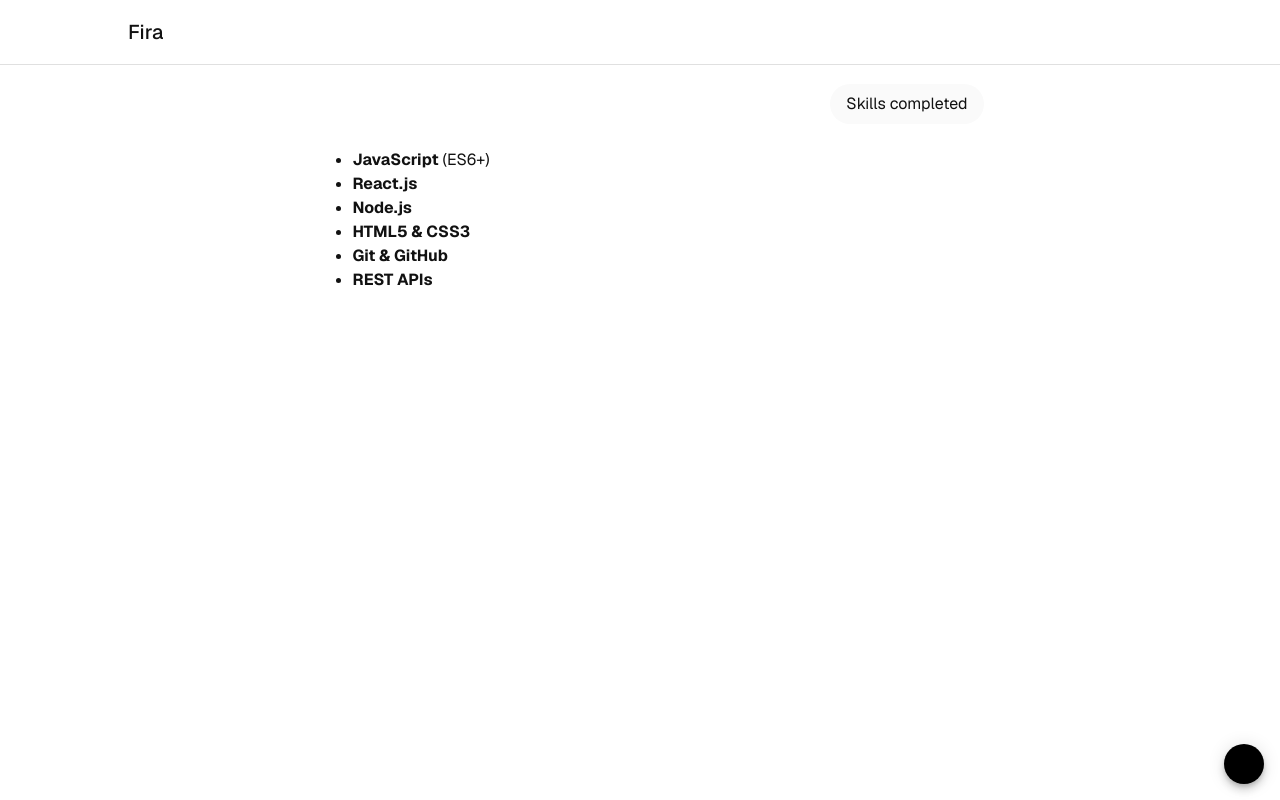
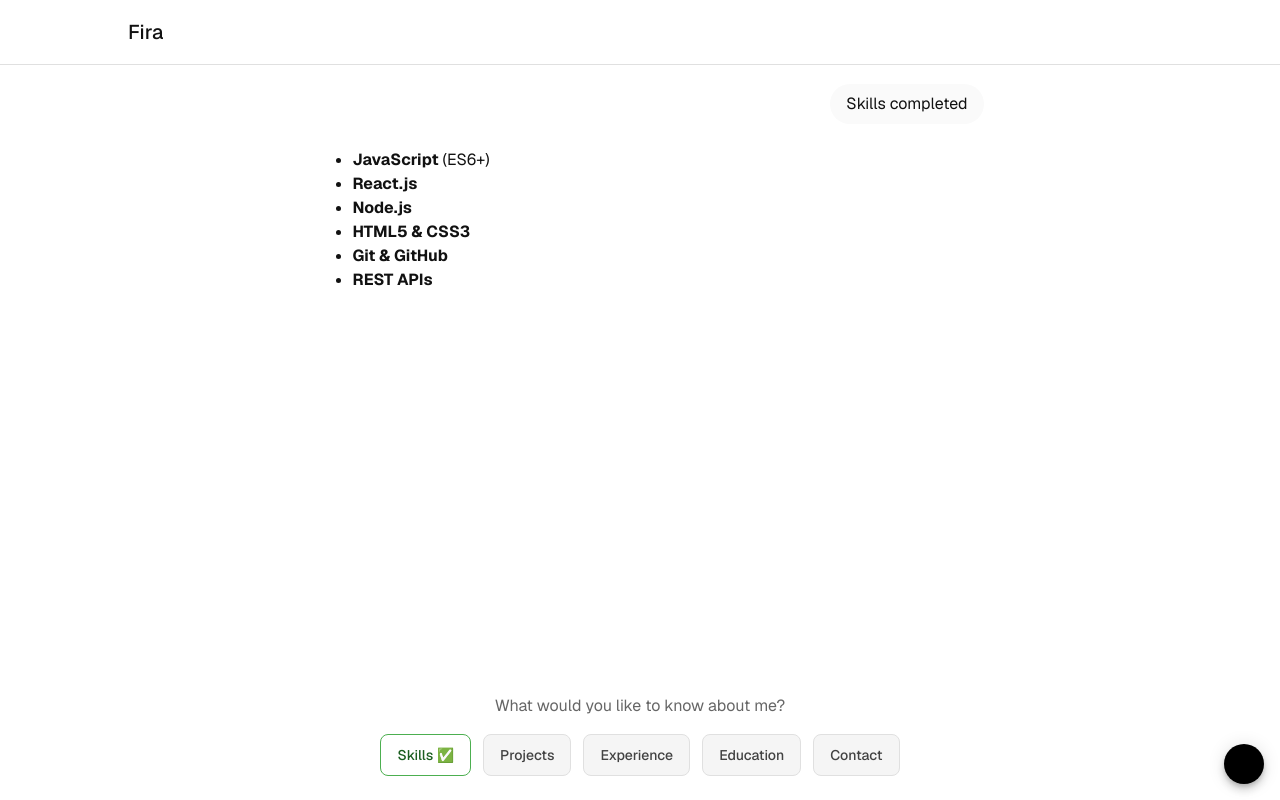
Before and after one commit to fira-pro/portfolio, a React (Vite) app: page / in a window 1280 px wide. Both pictures are taken after a click on the button "Skills". Built offline with nearby package versions, Linux system fonts and the light colour scheme; some icons are missing.

Commit message:
display suggestion at the bottom once the chat is started

```diff
--- a/src/components/layout/MainContent.jsx
+++ b/src/components/layout/MainContent.jsx
@@ -1,4 +1,20 @@
+import usePortfolioStore from "src/store";
 import ChatWindow from "../chat/ChatWindow";
+import Suggestions from "../chat/Suggestions";
+import Container from "@mui/material/Container";
 export default function MainContent() {
-  return <ChatWindow />;
+  const { streamedSections } = usePortfolioStore();
+  const isJustStarted = streamedSections.length === 0;
+
+  return (
+    <>
+      <ChatWindow />
+
+      {!isJustStarted && (
+        <Container maxWidth="sm">
+          <Suggestions />
+        </Container>
+      )}
+    </>
+  );
 }
```
